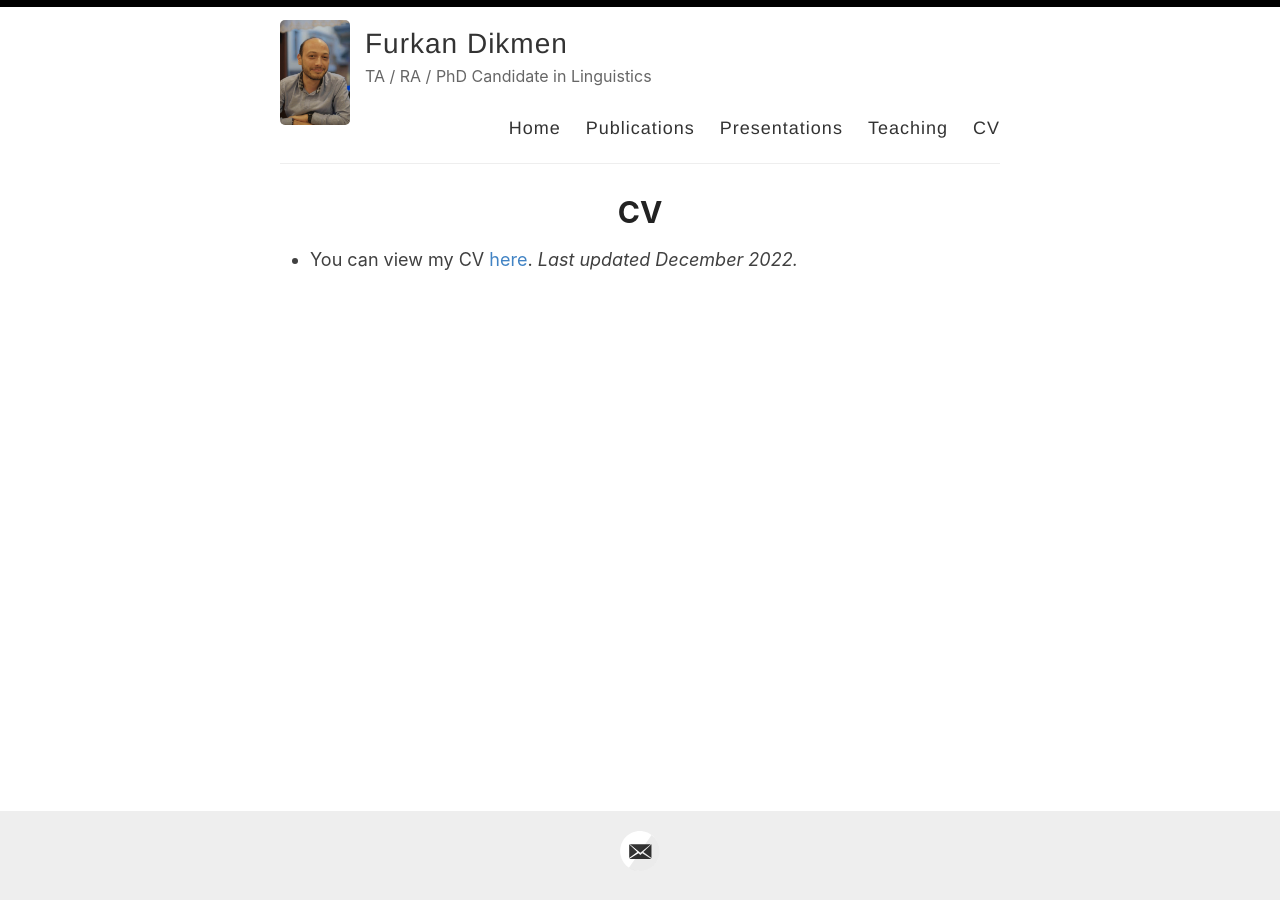
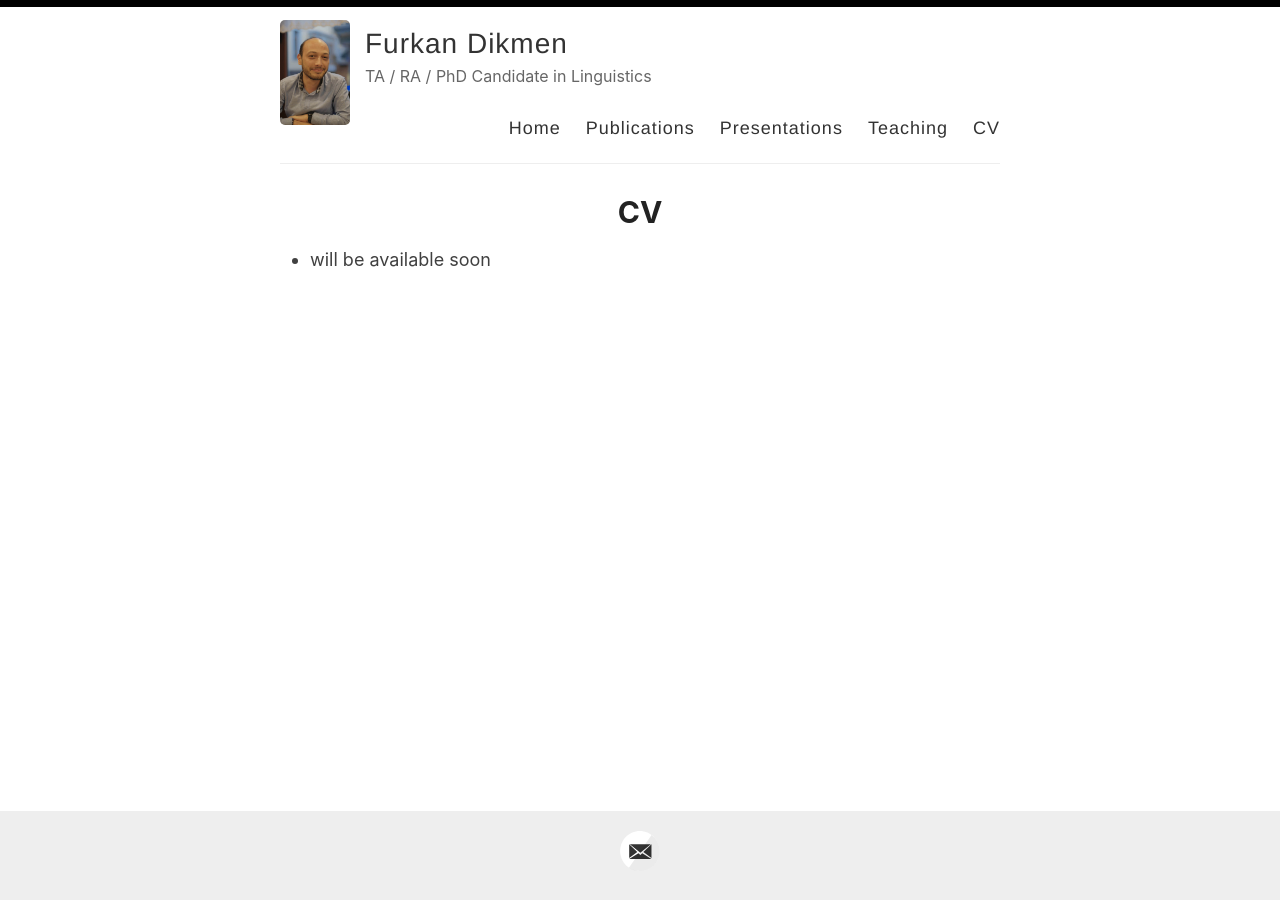
Before and after one commit to furkandikmen/furkandikmen.github.io, a Jekyll site: the page built from _pages/cv.md, in a window 1280 px wide. Built offline with Jekyll 4.4.1, drawn with Linux system fonts in a browser that asks for light colours.

Commit message:
Update cv.md

```diff
--- a/_pages/cv.md
+++ b/_pages/cv.md
@@ -4,4 +4,4 @@ title: CV
 permalink: /cv/
 ---
 
-- You can view my CV [here](https://github.com/furkandikmen/furkandikmen.github.io/blob/master/assets/CV_Dec2022.pdf). _Last updated December 2022._
+- will be available soon
```
